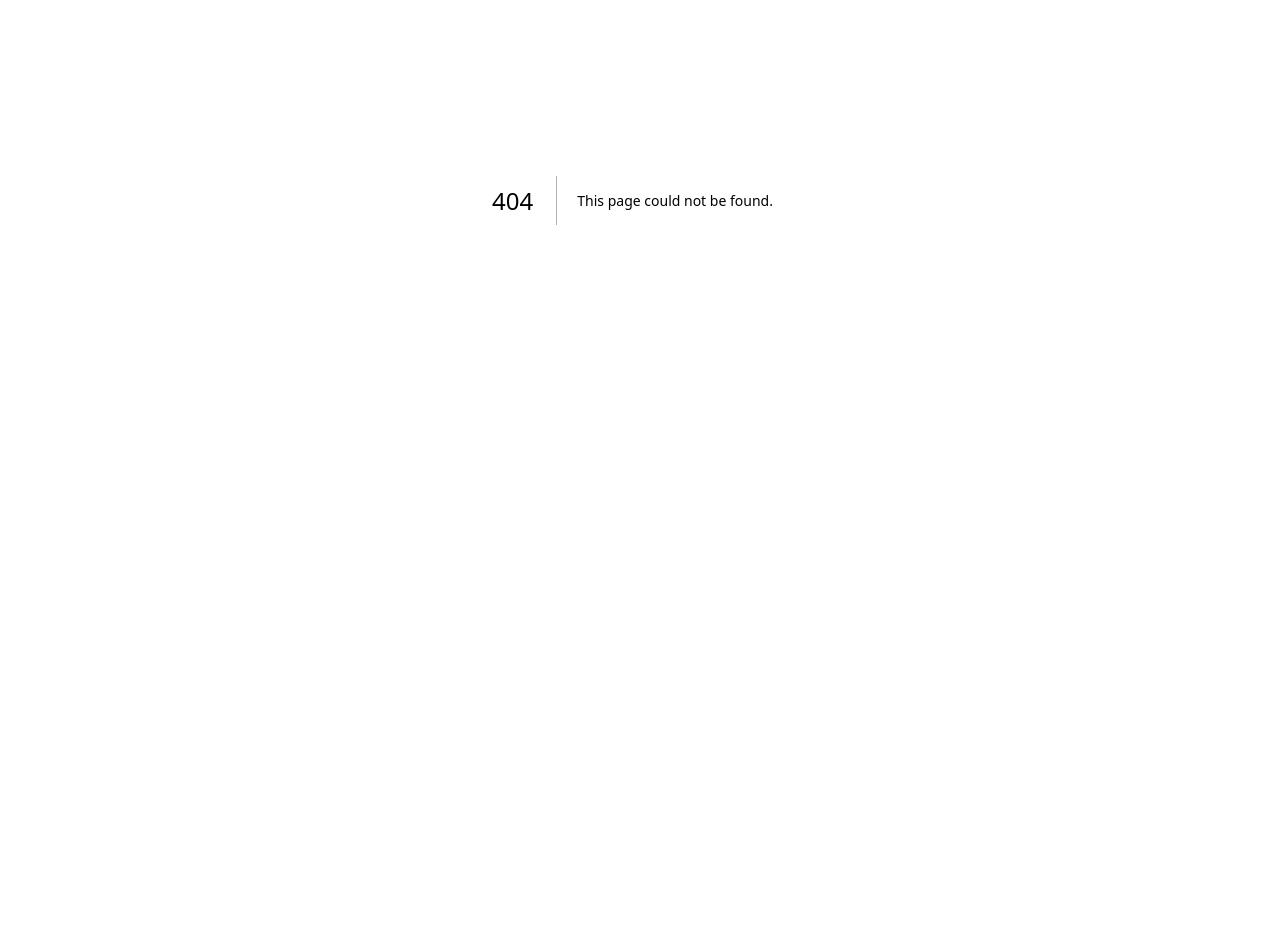
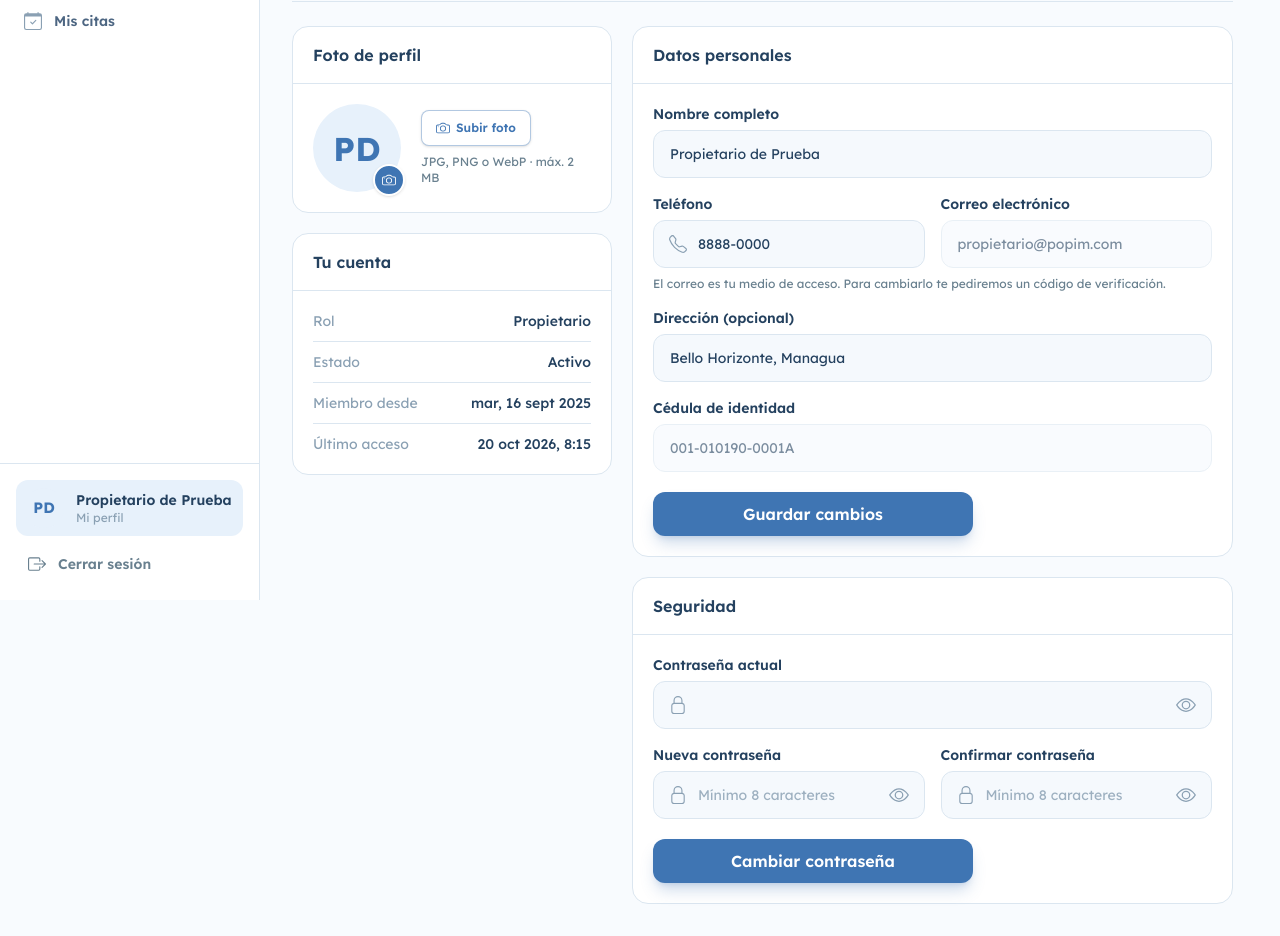
Before and after one commit to Jesileth/POPIM, a Next.js app in the folder frontend-propietario/: page /mi-perfil in a window 1280 px wide. Before the commit this address had no page. Shown: the part 200-1136 px from the top of the page. Before the commit the page ends 800 px from the top, so only its background shows below. Built offline with nearby package versions, Linux system fonts and the light colour scheme; no server answers.

Commit message:
Menu perfil, ajuste en componentes de selector de foto

```diff
--- a/frontend-propietario/src/Componentes/SelectorFoto.js
+++ b/frontend-propietario/src/Componentes/SelectorFoto.js
@@ -2,7 +2,7 @@
 
 import { useRef, useState } from "react";
 import Avatar from "@/Componentes/Avatar";
-import { IconCamera, IconX } from "@/Componentes/Iconos";
+import { IconCamera, IconX, IconTrash } from "@/Componentes/Iconos";
 import { MAX_IMAGEN_MB, TIPOS_IMAGEN, validarImagen } from "@/lib/validaciones";
 
 export default function SelectorFoto({
@@ -60,6 +60,7 @@ export default function SelectorFoto({
             className="absolute -bottom-1 -right-1 flex h-8 w-8 items-center justify-center rounded-full border-2 border-white bg-popim-primary text-white shadow transition hover:bg-popim-primary-dark disabled:opacity-60"
           >
             <IconCamera size={14} />
+
           </button>
           {!mostrarAcciones && fotoUrl && onQuitar && (
             <button
@@ -81,8 +82,10 @@ export default function SelectorFoto({
                 type="button"
                 onClick={() => entrada.current?.click()}
                 disabled={cargando}
-                className="h-9 rounded-xl border border-popim-primary/40 bg-white px-3.5 text-xs font-semibold text-popim-primary transition hover:bg-popim-info disabled:opacity-60"
+                className="inline-flex h-9 items-center gap-1.5 rounded-lg border border-popim-primary/40 bg-white px-3.5 text-xs font-semibold text-popim-primary transition shadow-sm hover:bg-popim-page"
+
               >
+                <IconCamera size={14} />
                 {fotoUrl ? "Cambiar foto" : "Subir foto"}
               </button>
               {fotoUrl && onQuitar && (
@@ -90,8 +93,9 @@ export default function SelectorFoto({
                   type="button"
                   onClick={quitar}
                   disabled={cargando}
-                  className="h-9 rounded-xl px-3 text-xs font-semibold text-popim-muted transition hover:bg-red-50 hover:text-red-700 disabled:opacity-60"
+                      className="inline-flex h-9 items-center gap-1 rounded-lg border border-red-200 bg-red-50 px-3 text-xs font-semibold text-red-600 transition hover:bg-red-100"
                 >
+                  <IconTrash size={14} />
                   Quitar
                 </button>
               )}
--- /dev/null
+++ b/frontend-propietario/src/app/(portal)/mi-perfil/page.js
@@ -0,0 +1,298 @@
+"use client";
+
+import { useState } from "react";
+import BotonPrimario from "@/Componentes/BotonPrimario";
+import CampoTexto from "@/Componentes/CampoTexto";
+import EncabezadoPagina from "@/Componentes/EncabezadoPagina";
+import Mensaje from "@/Componentes/Mensaje";
+import SelectorFoto from "@/Componentes/SelectorFoto";
+import TarjetaSeccion from "@/Componentes/TarjetaSeccion";
+import { useSesion } from "@/lib/sesionContexto";
+import { useCarga } from "@/lib/useCarga";
+import {
+  cambiarPassword,
+  guardarPerfil,
+  obtenerPerfil,
+  quitarFotoPerfil,
+  subirFotoPerfil,
+} from "@/servicios/perfil";
+import {
+  formatearCedula,
+  formatearTelefono,
+  normalizarTelefono,
+  validarConfirmacion,
+  validarObligatorio,
+  validarPassword,
+  validarTelefono,
+} from "@/lib/validaciones";
+import { formatearFecha, formatearFechaHora } from "@/lib/formato";
+
+// ---------- Datos personales ----------
+function DatosPersonales({ perfil, alGuardar }) {
+  const { usuario, propietario } = perfil;
+  const [errores, setErrores] = useState({});
+  const [errorGeneral, setErrorGeneral] = useState("");
+  const [guardado, setGuardado] = useState(false);
+  const [cargando, setCargando] = useState(false);
+
+  async function enviar(evento) {
+    evento.preventDefault();
+    const datos = Object.fromEntries(new FormData(evento.currentTarget));
+
+    const nuevosErrores = {
+      nombreCompleto: validarObligatorio(datos.nombreCompleto, "Escribe tu nombre completo."),
+      telefono: datos.telefono ? validarTelefono(datos.telefono) : "",
+    };
+    setErrores(nuevosErrores);
+    setErrorGeneral("");
+    setGuardado(false);
+    if (Object.values(nuevosErrores).some(Boolean)) return;
+
+    setCargando(true);
+    const respuesta = await guardarPerfil({
+      nombreCompleto: datos.nombreCompleto.trim(),
+      telefono: normalizarTelefono(datos.telefono ?? "") || null,
+      direccion: (datos.direccion ?? "").trim() || null,
+    });
+    setCargando(false);
+
+    if (!respuesta.ok) {
+      if (respuesta.campo) setErrores({ [respuesta.campo]: respuesta.error });
+      else setErrorGeneral(respuesta.error);
+      return;
+    }
+    setGuardado(true);
+    alGuardar({ nombreCompleto: datos.nombreCompleto.trim() });
+  }
+
+  return (
+    <form onSubmit={enviar} noValidate className="flex flex-col gap-4">
+      <CampoTexto
+        id="nombreCompleto"
+        etiqueta="Nombre completo"
+        autoComplete="name"
+        valorInicial={usuario.nombreCompleto}
+        error={errores.nombreCompleto}
+      />
+
+      <div className="grid gap-4 sm:grid-cols-2">
+        <CampoTexto
+          id="telefono"
+          etiqueta="Teléfono"
+          tipo="tel"
+          icono="telefono"
+          placeholder="8888-8888"
+          autoComplete="tel"
+          inputMode="tel"
+          maxLength={9}
+          formato={formatearTelefono}
+          valorInicial={formatearTelefono(usuario.telefono ?? "")}
+          obligatorio={false}
+          error={errores.telefono}
+        />
+        <CampoTexto
+          id="correo"
+          etiqueta="Correo electrónico"
+          icono="correo"
+          disabled
+          valorInicial={usuario.correo ?? ""}
+        />
+      </div>
+      <p className="-mt-2 text-xs text-popim-muted">
+        El correo es tu medio de acceso. Para cambiarlo te pediremos un código de verificación.
+      </p>
+
+      <CampoTexto
+        id="direccion"
+        etiqueta="Dirección (opcional)"
+        placeholder="Barrio, calle y referencia"
+        autoComplete="street-address"
+        maxLength={255}
+        valorInicial={propietario.direccion ?? ""}
+        obligatorio={false}
+        error={errores.direccion}
+      />
+
+      <CampoTexto
+        id="cedula"
+        etiqueta="Cédula de identidad"
+        icono="identificacion"
+        disabled
+        valorInicial={formatearCedula(propietario.cedula ?? "")}
+        ayuda="Identifica tu perfil en toda la red de clínicas y no se puede modificar."
+      />
+
+      {guardado && <Mensaje tipo="info">Tus datos se guardaron correctamente.</Mensaje>}
+      {errorGeneral && <Mensaje tipo="error">{errorGeneral}</Mensaje>}
+      <div className="sm:max-w-xs">
+        <BotonPrimario cargando={cargando}>Guardar cambios</BotonPrimario>
+      </div>
+    </form>
+  );
+}
+
+// ---------- Cambiar contraseña ----------
+function Seguridad() {
+  const [errores, setErrores] = useState({});
+  const [errorGeneral, setErrorGeneral] = useState("");
+  const [exito, setExito] = useState(false);
+  const [cargando, setCargando] = useState(false);
+
+  async function enviar(evento) {
+    evento.preventDefault();
+    const formulario = evento.currentTarget; // se guarda antes del await
+    const datos = Object.fromEntries(new FormData(formulario));
+
+    const nuevosErrores = {
+      passwordActual: validarObligatorio(datos.passwordActual, "Escribe tu contraseña actual."),
+      passwordNueva:
+        validarPassword(datos.passwordNueva) ||
+        (datos.passwordNueva === datos.passwordActual
+          ? "La nueva contraseña debe ser distinta a la actual."
+          : ""),
+      confirmar: validarConfirmacion(datos.passwordNueva, datos.confirmar),
+    };
+    setErrores(nuevosErrores);
+    setErrorGeneral("");
+    setExito(false);
+    if (Object.values(nuevosErrores).some(Boolean)) return;
+
+    setCargando(true);
+    const respuesta = await cambiarPassword({
+      passwordActual: datos.passwordActual,
+      passwordNueva: datos.passwordNueva,
+    });
+    setCargando(false);
+
+    if (!respuesta.ok) {
+      if (respuesta.campo) setErrores({ [respuesta.campo]: respuesta.error });
+      else setErrorGeneral(respuesta.error);
+      return;
+    }
+    formulario.reset();
+    setExito(true);
+  }
+
+  return (
+    <form onSubmit={enviar} noValidate className="flex flex-col gap-4">
+      <CampoTexto
+        id="passwordActual"
+        etiqueta="Contraseña actual"
+        tipo="password"
+        icono="candado"
+        autoComplete="current-password"
+        error={errores.passwordActual}
+      />
+      <div className="grid gap-4 sm:grid-cols-2">
+        <CampoTexto
+          id="passwordNueva"
+          etiqueta="Nueva contraseña"
+          tipo="password"
+          icono="candado"
+          placeholder="Mínimo 8 caracteres"
+          autoComplete="new-password"
+          error={errores.passwordNueva}
+        />
+        <CampoTexto
+          id="confirmar"
+          etiqueta="Confirmar contraseña"
+          tipo="password"
+          icono="candado"
+          placeholder="Mínimo 8 caracteres"
+          autoComplete="new-password"
+          error={errores.confirmar}
+        />
+      </div>
+
+      {exito && <Mensaje tipo="info">Tu contraseña se actualizó correctamente.</Mensaje>}
+      {errorGeneral && <Mensaje tipo="error">{errorGeneral}</Mensaje>}
+      <div className="sm:max-w-xs">
+        <BotonPrimario cargando={cargando}>Cambiar contraseña</BotonPrimario>
+      </div>
+    </form>
+  );
+}
+
+// ---------- Página ----------
+export default function MiPerfilPage() {
+  const { datos, error } = useCarga(obtenerPerfil, null);
+  const { actualizarUsuario } = useSesion();
+  const [fotoLocal, setFotoLocal] = useState(undefined);
+
+  if (error) return <Mensaje tipo="error">{error}</Mensaje>;
+  if (!datos) {
+    return <div role="status" aria-label="Cargando" className="h-64 animate-pulse rounded-2xl border border-popim-linea bg-white" />;
+  }
+
+  const { usuario } = datos;
+  const fotoUrl = fotoLocal !== undefined ? fotoLocal : usuario.fotoPerfilUrl;
+
+  async function subirFoto(archivo) {
+    const respuesta = await subirFotoPerfil(archivo);
+    if (respuesta.ok) {
+      setFotoLocal(respuesta.datos.url);
+      actualizarUsuario({ fotoPerfilUrl: respuesta.datos.url });
+    }
+    return respuesta;
+  }
+
+  async function quitarFoto() {
+    const respuesta = await quitarFotoPerfil();
+    if (respuesta.ok) {
+      setFotoLocal(null);
+      actualizarUsuario({ fotoPerfilUrl: null });
+    }
+    return respuesta;
+  }
+
+  const filasCuenta = [
+    ["Rol", "Propietario"],
+    ["Estado", usuario.estado.nombre],
+    ["Miembro desde", formatearFecha(usuario.fechaRegistro.slice(0, 10))],
+    ["Último acceso", usuario.ultimoAcceso ? formatearFechaHora(usuario.ultimoAcceso) : "Primer acceso"],
+  ];
+
+  return (
+    <>
+      <EncabezadoPagina
+        etiqueta="Tu espacio"
+        titulo="Mi perfil"
+        descripcion="Administra tu foto, tus datos de contacto y tu contraseña."
+      />
+
+      <div className="mt-6 grid gap-5 lg:grid-cols-[20rem_1fr]">
+        <div className="space-y-5">
+          <TarjetaSeccion titulo="Foto de perfil">
+            <SelectorFoto
+              nombre={usuario.nombreCompleto}
+              fotoUrl={fotoUrl}
+              tamano={88}
+              onSubir={subirFoto}
+              onQuitar={quitarFoto}
+            />
+          </TarjetaSeccion>
+
+          <TarjetaSeccion titulo="Tu cuenta">
+            <dl className="divide-y divide-popim-linea text-sm">
+              {filasCuenta.map(([etiqueta, valor]) => (
+                <div key={etiqueta} className="flex justify-between gap-4 py-2.5 first:pt-0 last:pb-0">
+                  <dt className="text-popim-etiqueta">{etiqueta}</dt>
+                  <dd className="text-right font-medium text-popim-ink">{valor}</dd>
+                </div>
+              ))}
+            </dl>
+          </TarjetaSeccion>
+        </div>
+
+        <div className="space-y-5">
+          <TarjetaSeccion titulo="Datos personales">
+            <DatosPersonales perfil={datos} alGuardar={actualizarUsuario} />
+          </TarjetaSeccion>
+          <TarjetaSeccion titulo="Seguridad">
+            <Seguridad />
+          </TarjetaSeccion>
+        </div>
+      </div>
+    </>
+  );
+}
```
